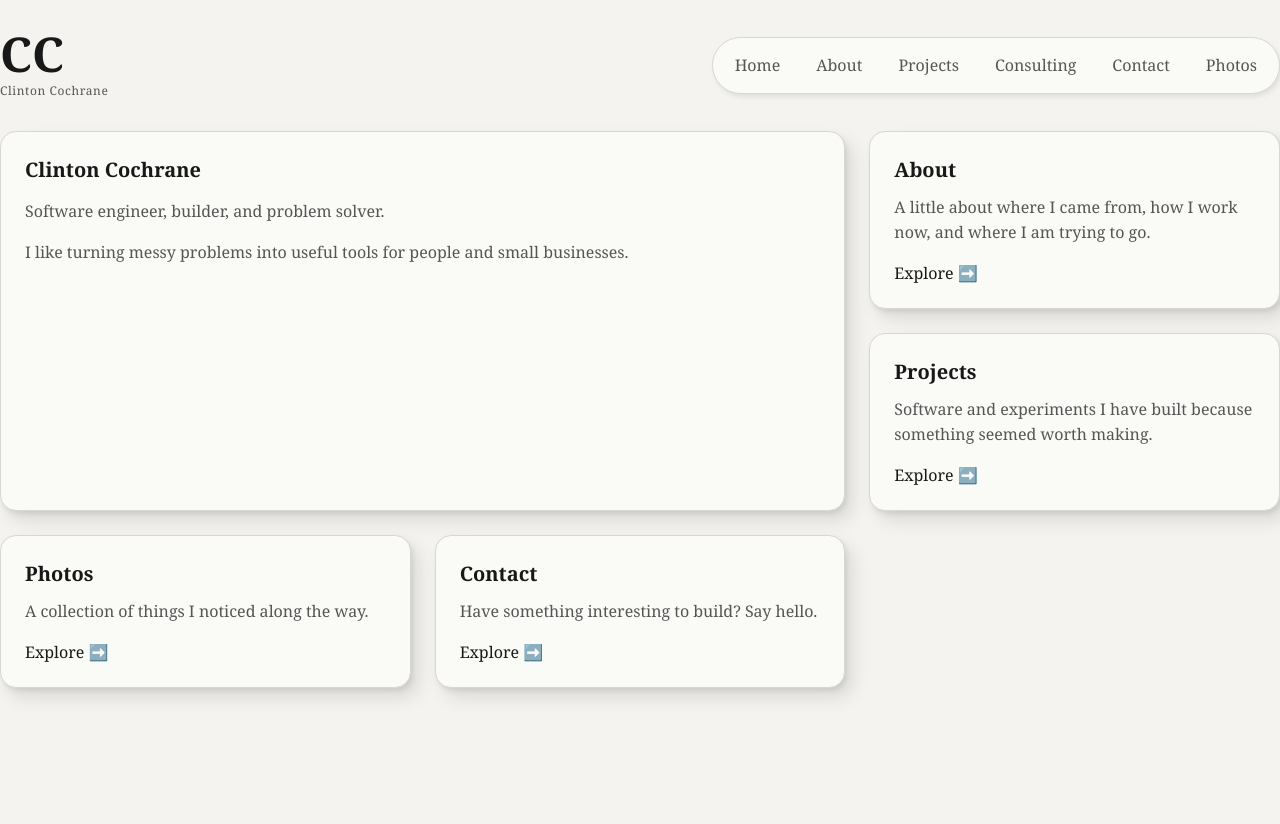
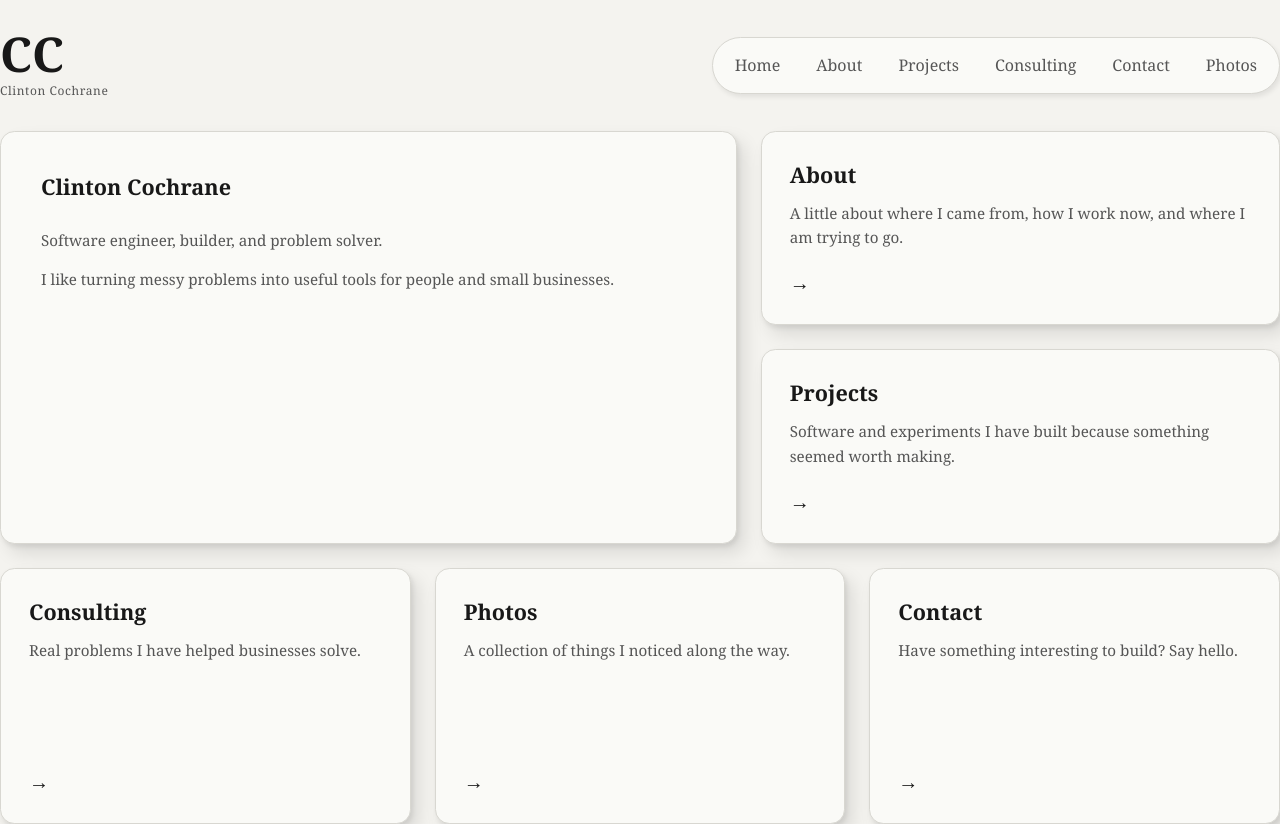
Before and after one commit to Clinton-Cochrane/iBuild, a React (Vite) app: page / in a window 1280 px wide. Before the commit the page ends 800 px from the top, so only its background shows below. Built offline with nearby package versions, Linux system fonts and the light colour scheme.

Commit message:
fix placement on home page

```diff
--- a/src/components/papercard/papercard.css
+++ b/src/components/papercard/papercard.css
@@ -1,34 +1,53 @@
 .paper-card {
-    padding: 1.5rem;
+    display: flex;
+    flex-direction: column;
+
+    min-height: 11rem;
+    padding: 1.75rem;
+
     background: #fafaf7;
     border: 1px solid #d8d7d1;
-    border-radius: 1rem;
+    border-radius: 0.9rem;
+
     box-shadow:
         8px 10px 18px rgba(0, 0, 0, 0.10),
         2px 3px 5px rgba(0, 0, 0, 0.08);
 }
 
 .paper-card h2 {
-    margin-top: 0;
-    margin-bottom: 0.75rem;
+    margin: 0 0 0.75rem;
 
-    font-size: 1.25rem;
+    color: #181818;
+    font-size: 1.35rem;
 }
 
 .paper-card-content {
     color: #555555;
     line-height: 1.6;
+    font-size: 0.95rem;
 }
 
 .paper-card-link {
-    display: inline-block;
+    color: inherit;
+    text-decoration: none;
 
-    margin-top: 1rem;
+    transition:
+        transform 150ms ease,
+        box-shadow 150ms ease;
+}
+
+.paper-card-arrow {
+    margin-top: auto;
+    padding-top: 1.25rem;
 
     color: #181818;
-    text-decoration: none;
+    font-size: 1.25rem;
 }
 
 .paper-card-link:hover {
-    text-decoration: underline;
+    transform: translate(-2px, -2px);
+
+    box-shadow:
+        11px 13px 22px rgba(0, 0, 0, 0.12),
+        3px 4px 7px rgba(0, 0, 0, 0.08);
 }
--- a/src/components/papercard/papercard.jsx
+++ b/src/components/papercard/papercard.jsx
@@ -1,19 +1,32 @@
-import { Link } from "react-router-dom"
-import "./papercard.css"
+import { Link } from "react-router-dom";
+import './papercard.css'
 
 function Papercard({ title, children, to, className = "" }) {
+    const content = (
+        <>
+            <h2>{title}</h2>
+
+            <div className="paper-card-content">{children}</div>
+
+            {to && (
+                <span className="paper-card-arrow" aria-hidden="true">
+                    →
+                </span>
+            )}
+        </>
+    );
+
+    if (to) {
+        return (
+            <Link to={to} className={`paper-card paper-card-link ${className}`}>
+                {content}
+            </Link>
+        );
+    }
+
     return (
         <article className={`paper-card ${className}`}>
-            <h2>{title}</h2>
-            <div className="paper-card-content">
-                {children}
-            </div>
-
-            {to && (
-                <Link className="paper-card-link" to = {to}>
-                    Explore ➡️
-                </Link>
-            )}
+            {content}
         </article>
     )
 }
--- a/src/pages/home/home.css
+++ b/src/pages/home/home.css
@@ -1,27 +1,45 @@
-.home-page {
-    width: min(1200px, calc (100% - 4rem));
-    margin: 0 auto;
-    padding-bottom: 4rem;
-}
-
 .home-grid {
-    display: grid;
-    grid-template-columns: repeat(3, 1fr);
-    gap: 1.5rem;
+  display: grid;
+  grid-template-columns: repeat(12, 1fr);
+  gap: 1.5rem;
+  align-items: stretch;
 }
 
 .home-intro {
-    grid-column: span 2;
-    grid-row: span 2;
+  grid-column: 1 / span 7;
+  grid-row: 1 / span 2;
+
+  min-height: 18rem;
+  padding: 2.5rem;
 }
 
-@media (max-width: 800px) {
-    .home-grid {
-        grid-template-columns: 1fr;
-    }
+.home-card-about {
+  grid-column: 8 / span 5;
+  grid-row: 1;
+}
 
-    .home-intro {
-        grid-column: auto;
-        grid-row: auto;
-    }
+.home-card-projects {
+  grid-column: 8 / span 5;
+  grid-row: 2;
 }
+
+.home-card-consulting {
+  grid-column: 1 / span 4;
+  grid-row: 3;
+}
+
+.home-card-photos {
+  grid-column: 5 / span 4;
+  grid-row: 3;
+}
+
+.home-card-contact {
+  grid-column: 9 / span 4;
+  grid-row: 3;
+}
+
+.home-card-consulting,
+.home-card-photos,
+.home-card-contact {
+  min-height: 16rem;
+}
--- a/src/pages/home/main.jsx
+++ b/src/pages/home/main.jsx
@@ -28,28 +28,36 @@ const homeCards = [
     {
         title: "About",
         to: "/about",
-        description: "A little about where I came from, how I work now, and where I am trying to go.",
-        className: "home-card-about"
+        description:
+            "A little about where I came from, how I work now, and where I am trying to go.",
+        className: "home-card-about",
     },
-
     {
         title: "Projects",
         to: "/projects",
-        description: "Software and experiments I have built because something seemed worth making.",
-        className: "home-card-consulting"
+        description:
+            "Software and experiments I have built because something seemed worth making.",
+        className: "home-card-projects",
     },
-
+    {
+        title: "Consulting",
+        to: "/consulting",
+        description:
+            "Real problems I have helped businesses solve.",
+        className: "home-card-consulting",
+    },
     {
         title: "Photos",
         to: "/photos",
-        description: "A collection of things I noticed along the way.",
-        className: "home-card-photos"
+        description:
+            "A collection of things I noticed along the way.",
+        className: "home-card-photos",
     },
-
     {
         title: "Contact",
         to: "/contact",
-        description: "Have something interesting to build? Say hello.",
-        className: "home-card-contact"
+        description:
+            "Have something interesting to build? Say hello.",
+        className: "home-card-contact",
     },
-]
+];
```
